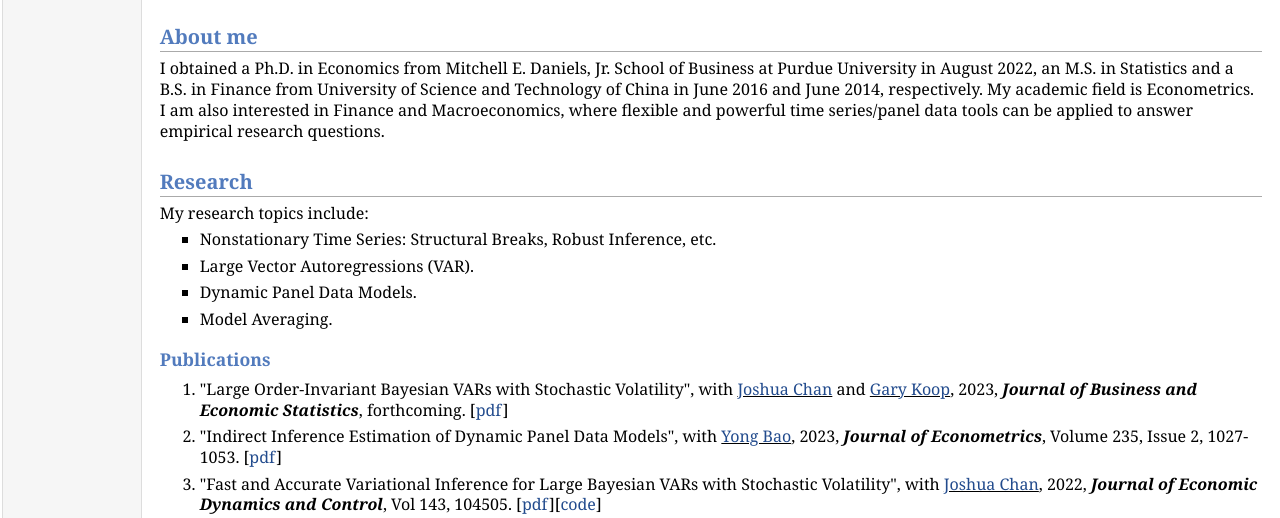
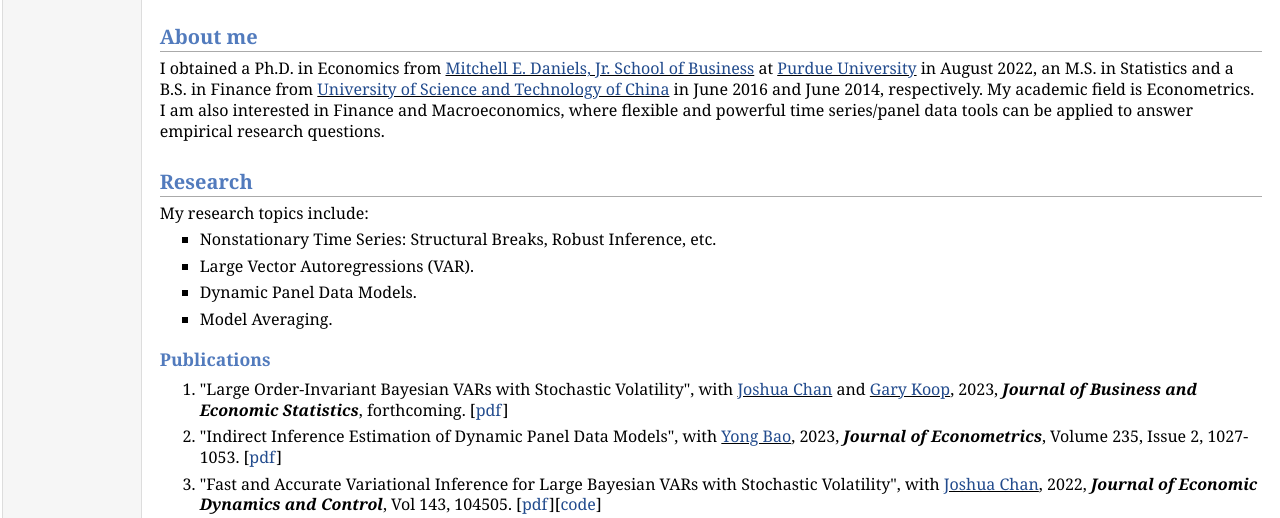
Before and after one commit to xuewentony/xuewenyu.github.io, a plain HTML site: page index.html in a window 1280 px wide. Shown: the part 246-764 px from the top of the page. Drawn offline with Linux system fonts and the light colour scheme.

Commit message:
Update index.html

```diff
--- a/index.html
+++ b/index.html
@@ -33,7 +33,7 @@ Shanghai, China, 200433 <br />
 E-mail: <a href="mailto:xuewenyu@fudan.edu.cn">xuewenyu@fudan.edu.cn</a></p>
 </td></tr></table>
 <h2>About me</h2>
-<p>I obtained a Ph.D. in Economics from Mitchell E. Daniels, Jr. School of Business at Purdue University in August 2022, an M.S. in Statistics and a B.S. in Finance from University of Science and Technology of China in June 2016 and June 2014, respectively. My academic field is Econometrics. I am also interested in Finance and Macroeconomics, where flexible and powerful time series/panel data tools can be applied to answer empirical research questions.</p>
+<p>I obtained a Ph.D. in Economics from <u><a href="https://business.purdue.edu/">Mitchell E. Daniels, Jr. School of Business</a></u> at <u><a href="https://www.purdue.edu/">Purdue University</a></u> in August 2022, an M.S. in Statistics and a B.S. in Finance from <u><a href="https://en.ustc.edu.cn/">University of Science and Technology of China</a></u> in June 2016 and June 2014, respectively. My academic field is Econometrics. I am also interested in Finance and Macroeconomics, where flexible and powerful time series/panel data tools can be applied to answer empirical research questions.</p>
 <h2>Research</h2>
 <p>My research topics include: </p>
 <ul>
```
